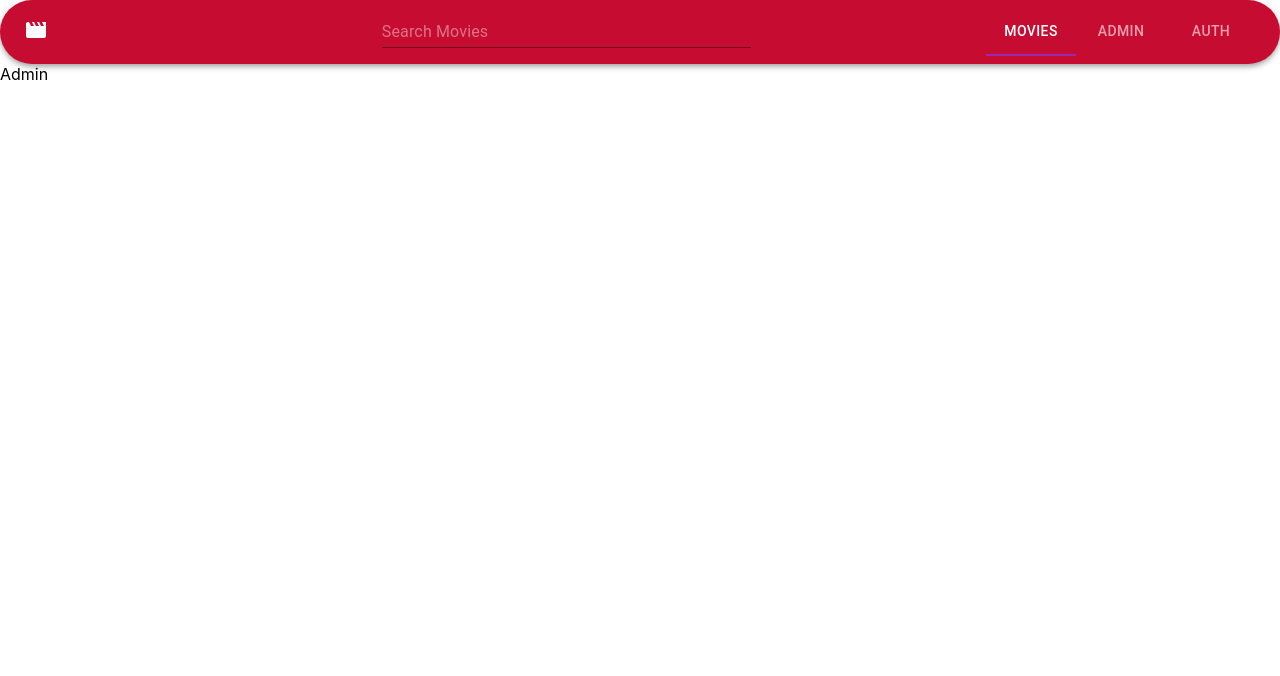
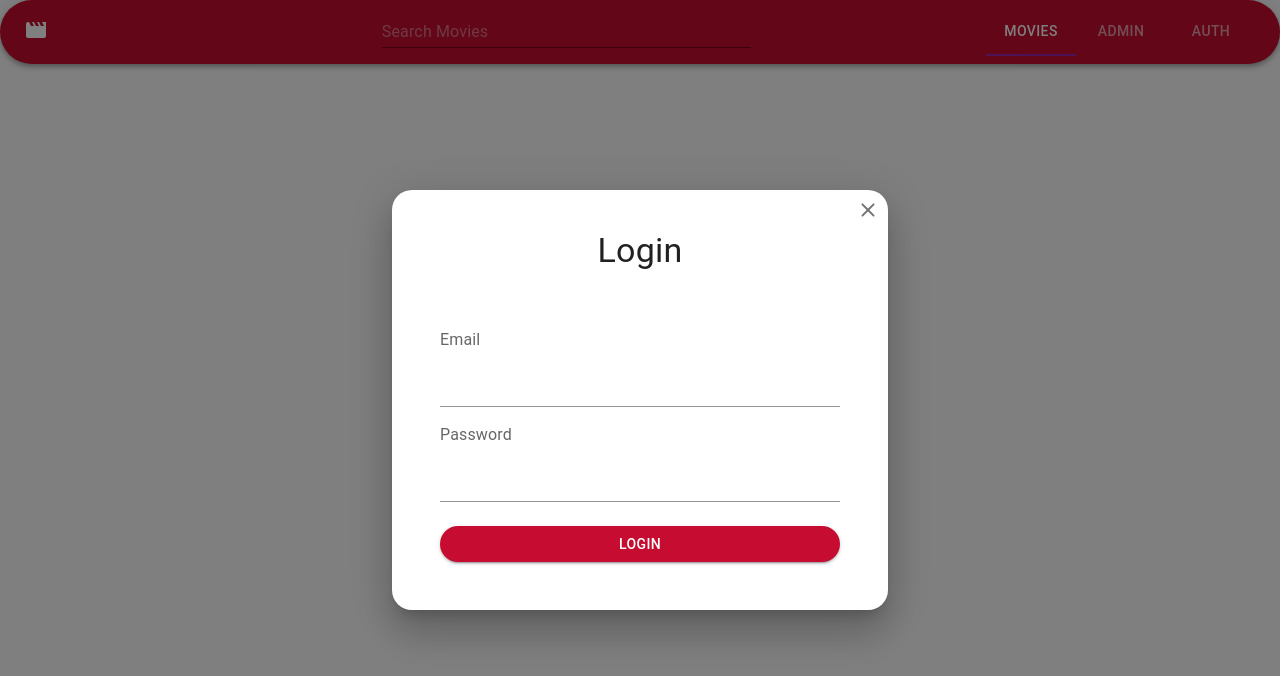
Before and after one commit to ommipatil13/Booking-Website, a React (Create React App) app in the folder frontend/: page /admin in a window 1280 px wide. Shown: the top 676 px of the page. Built offline with nearby package versions, Linux system fonts and the light colour scheme; no server answers.

Commit message:
frontend

```diff
--- a/frontend/src/api_helpers/api_helpers.jsx
+++ b/frontend/src/api_helpers/api_helpers.jsx
@@ -1,10 +1,24 @@
 import axios from 'axios';
 
 export const getAllMovies = async () => {
-    const res = await axios.get('http://localhost:8080/movie').catch(error => console.log(error))
+    const res = await axios.get('/movie').catch(error => console.log(error))
     if (res.status !== 200) {
         return console.log('No Data')
     }
     const data = await res.data;
     return data;
 }
+
+export const sendUserAuthRequest = async (data, signup) => {
+    const res = await axios.post(`/user/${signup ? "signup" : "login"}`, {
+        name: signup ? data.name : "",
+        email: data.email,
+        password: data.password
+    }).catch((error) => console.log(error))
+
+    if (res.status !== 200 && res.status !== 201) {
+        return console.log('No Data')
+    }
+    const resData = await res.data;
+    return resData;
+}
--- a/frontend/src/components/Admin/Admin.jsx
+++ b/frontend/src/components/Admin/Admin.jsx
@@ -1,8 +1,17 @@
 import React from 'react'
+import AuthForm from '../Auth/AuthForm'
 
 const Admin = () => {
+
+    const getData = (data) => {
+        console.log("Admin", data)
+    }
+
     return (
-        <div>Admin</div>
+        <div>
+            <AuthForm onSubmit={getData} isAdmin={true} />
+
+        </div>
     )
 }
 
--- a/frontend/src/components/Auth/Auth.jsx
+++ b/frontend/src/components/Auth/Auth.jsx
@@ -1,10 +1,17 @@
 import React from 'react'
 import AuthForm from './AuthForm'
+import { sendUserAuthRequest } from '../../api_helpers/api_helpers'
 
 const Auth = () => {
+
+    const getData = (data) => {
+        console.log("Auth", data)
+        sendUserAuthRequest(data.inputs, data.signup).then((res) => console.log(res)).catch((error) => console.log(error))
+    }
+
     return (
         <div>
-            <AuthForm />
+            <AuthForm onSubmit={getData} isAdmin={false} />
         </div>
     )
 }
--- a/frontend/src/components/Auth/AuthForm.jsx
+++ b/frontend/src/components/Auth/AuthForm.jsx
@@ -1,16 +1,66 @@
-import { Box, Dialog, Typography } from '@mui/material'
-import React from 'react'
+import { Box, Button, Dialog, FormLabel, IconButton, TextField, Typography } from '@mui/material'
+import React, { useState } from 'react'
+import CloseRounedIcon from '@mui/icons-material/CloseRounded'
 
-const AuthForm = () => {
+const labelStyle = { mt: 1, mb: 1 };
+
+const AuthForm = ({ onSubmit, isAdmin }) => {
+
+    const [isSignUp, setIsSignUp] = useState(false)
+    const [inputs, setInputs] = useState({
+        name: '',
+        email: '',
+        password: ''
+    })
+
+    const handleChange = (e) => {
+        setInputs((prevState) => ({ ...prevState, [e.target.name]: e.target.value }))
+        // console.log(inputs)
+
+    }
+
+    const handleSubmit = (e) => {
+        e.preventDefault();
+        // console.log(inputs)
+        onSubmit({ inputs, signup: isAdmin ? false : isSignUp })
+
+    }
+
     return (
-        <Dialog open={true}>
-            <Typography variant='h4' textAlign={'center'} >Login</Typography>
-            <form >
-                <Box display={'flex'}>
+        <Dialog PaperProps={{ style: { borderRadius: 20 } }} open={true}  >
+            <Box sx={{ ml: 'auto', }} >
+                <IconButton   > <CloseRounedIcon /> </IconButton>
+            </Box>
+            <Typography variant='h4' textAlign={'center'}  > {isSignUp ? "Signup" : "Login"} </Typography>
+            <form onSubmit={handleSubmit} >
+                <Box padding={6} display={'flex'} justifyContent={'center'} flexDirection={'column'} width={400} alignContent={'center'}
+                    margin={'auto'} >
 
+                    {
+                        !isAdmin && isSignUp && <>
+                            <FormLabel sx={labelStyle} >Name</FormLabel>
+                            <TextField variant='standard' margin='normal' type='text' name='name'
+                                value={inputs.name} onChange={handleChange} />
+                        </>
+                    }
+
+                    <FormLabel sx={labelStyle} >Email</FormLabel>
+                    <TextField variant='standard' margin='normal' type='email' name='email'
+                        value={inputs.email} onChange={handleChange} />
+
+                    <FormLabel sx={labelStyle} >Password</FormLabel>
+                    <TextField variant='standard' margin='normal' type='password' name='password'
+                        value={inputs.password} onChange={handleChange} />
+
+                    <Button type='submit' fullWidth sx={{ mt: 2, borderRadius: 10, bgcolor: '#C60C31', }} variant='contained' >
+                        {isSignUp ? "Signup" : "Login"}
+                    </Button>
+
+                    {!isAdmin && <Button onClick={() => setIsSignUp(!isSignUp)} fullWidth sx={{ mt: 2, borderRadius: 10 }}  >
+                        Switch to  {isSignUp ? "Login" : "Signup"} </Button>}
                 </Box>
             </form>
-        </Dialog>
+        </Dialog >
     )
 }
 
--- a/frontend/src/components/HomePage.jsx
+++ b/frontend/src/components/HomePage.jsx
@@ -20,7 +20,7 @@ const HomePage = () => {
             </Box>
 
             <Box padding={5} margin={'auto'}>
-                <Typography variant='h4' textAlign={'center'}> Latest Release </Typography>
+                <Typography variant='h4' textAlign={'center'}  > Latest Release </Typography>
             </Box>
 
             <Box display={'flex'} margin={'auto'} width={'80%'} justifyContent={'center'} alignItems={'center'} flexWrap={'wrap'}>
--- a/frontend/src/index.css
+++ b/frontend/src/index.css
@@ -6,6 +6,7 @@ body {
     sans-serif;
   -webkit-font-smoothing: antialiased;
   -moz-osx-font-smoothing: grayscale;
+  /* background-color: rgba(0, 0, 0, 0.884); */
 }
 
 code {
--- a/frontend/src/index.js
+++ b/frontend/src/index.js
@@ -3,8 +3,10 @@ import ReactDOM from 'react-dom/client';
 import './index.css';
 import App from './App';
 import { BrowserRouter } from 'react-router-dom';
+import axios from 'axios';
 
 const root = ReactDOM.createRoot(document.getElementById('root'));
+axios.defaults.baseURL = "http://localhost:8080/"
 root.render(
   <React.StrictMode>
     <BrowserRouter>
```
